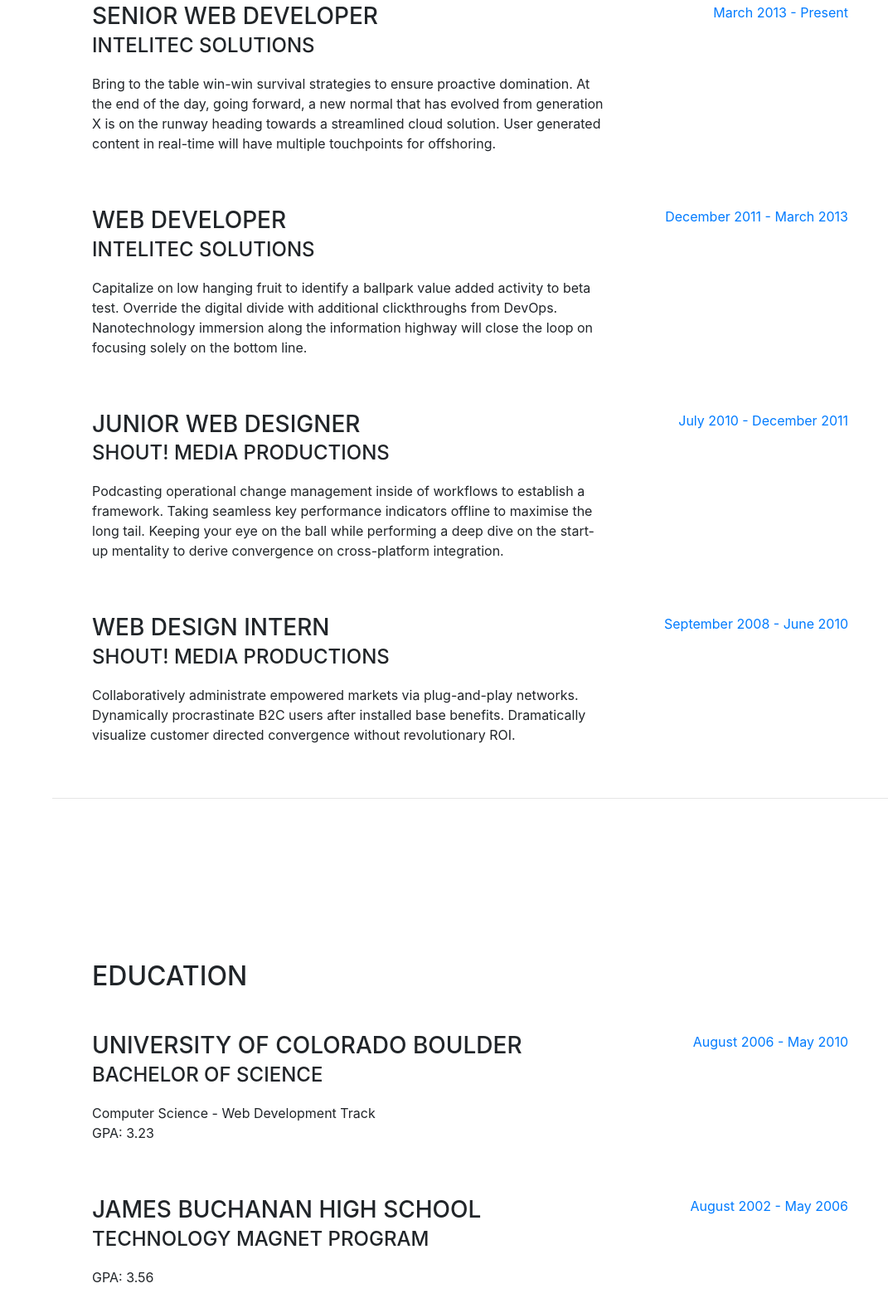
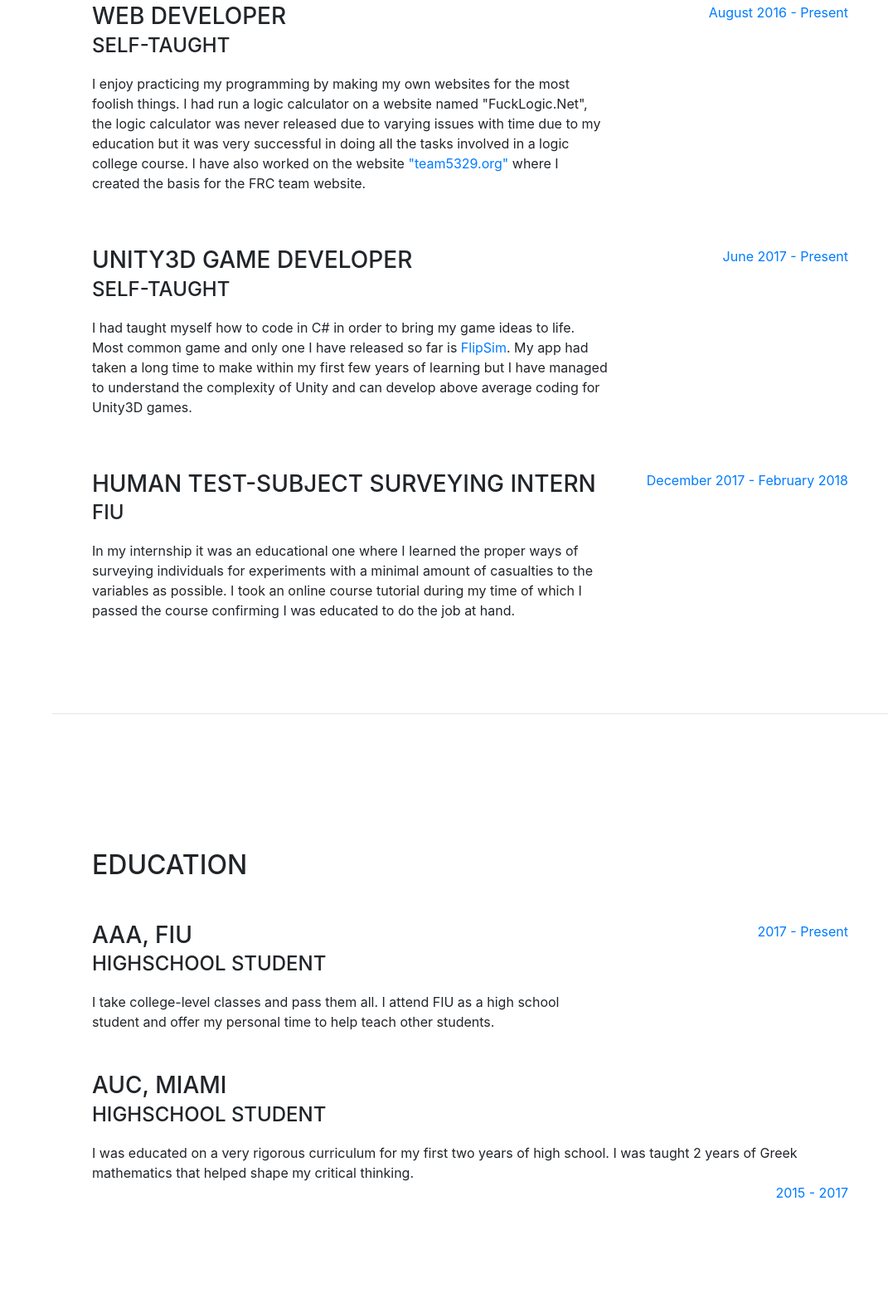
Before and after one commit to RaulFaife/raulfaife.github.io, a website with bundled scripts: page index.html in a window 1280 px wide. Shown: the part 932-2503 px from the top of the page at 83% size, without its empty margins (209-1280 px from the left). Built offline with nearby package versions, Linux system fonts and the light colour scheme; a web font is replaced by a local one.

Commit message:
I completed all of it

```diff
--- a/index.html
+++ b/index.html
@@ -52,9 +52,9 @@
           <li class="nav-item">
             <a class="nav-link js-scroll-trigger" href="#interests">Interests</a>
           </li>
-          <li class="nav-item">
+        <!--  <li class="nav-item">
             <a class="nav-link js-scroll-trigger" href="#awards">Awards</a>
-          </li>
+          </li> -->
         </ul>
       </div>
     </nav>
@@ -69,7 +69,7 @@
           <div class="subheading mb-5"><!-- 3542 Berry Street · Cheyenne Wells, CO 80810 ·--> (786) 468-4667 ·
             <a href="mailto:Rauldoesnothing@gmail.com">Rauldoesnothing@gmail.com</a>
           </div>
-          <p class="lead mb-5">I am experienced in leveraging agile frameworks to provide a robust synopsis for high level overviews. Iterative approaches to corporate strategy foster collaborative thinking to further the overall value proposition.</p>
+          <p class="lead mb-5">I'm Raul but most people call me by different names like energetic, creative, and loud, which is strange since none of those are remotely close to Raul. I am passionate about programming and telling others what to do when I am lazy but tend to end up doing all the work by myself because no one heard me commanding them.</p>
           <div class="social-icons">
             <a href="https://github.com/RaulFaife">
               <i class="fab fa-github"></i>
@@ -92,47 +92,37 @@
 
           <div class="resume-item d-flex flex-column flex-md-row mb-5">
             <div class="resume-content mr-auto">
-              <h3 class="mb-0">Senior Web Developer</h3>
-              <div class="subheading mb-3">Intelitec Solutions</div>
-              <p>Bring to the table win-win survival strategies to ensure proactive domination. At the end of the day, going forward, a new normal that has evolved from generation X is on the runway heading towards a streamlined cloud solution. User generated content in real-time will have multiple touchpoints for offshoring.</p>
+              <h3 class="mb-0">Web Developer</h3>
+              <div class="subheading mb-3">Self-Taught</div>
+              <p>I enjoy practicing my programming by making my own websites for the most foolish things. I had run a logic calculator on a website named "FuckLogic.Net", the logic calculator was never released due to varying issues with time due to my education but it was very successful in doing all the tasks involved in a logic college course. I have also worked on the website <a href="https://team5329.org/"> "team5329.org" </a>where I created the basis for the FRC team website.</p>
             </div>
             <div class="resume-date text-md-right">
-              <span class="text-primary">March 2013 - Present</span>
+              <span class="text-primary">August 2016 - Present</span>
             </div>
           </div>
 
           <div class="resume-item d-flex flex-column flex-md-row mb-5">
             <div class="resume-content mr-auto">
-              <h3 class="mb-0">Web Developer</h3>
-              <div class="subheading mb-3">Intelitec Solutions</div>
-              <p>Capitalize on low hanging fruit to identify a ballpark value added activity to beta test. Override the digital divide with additional clickthroughs from DevOps. Nanotechnology immersion along the information highway will close the loop on focusing solely on the bottom line.</p>
+              <h3 class="mb-0">Unity3D Game Developer</h3>
+              <div class="subheading mb-3">Self-Taught</div>
+              <p>I had taught myself how to code in C# in order to bring my game ideas to life. Most common game and only one I have released so far is <a href="https://play.google.com/store/apps/details?id=com.RaulFaife.FlipSim&hl=en"> FlipSim</a>. My app had taken a long time to make within my first few years of learning but I have managed to understand the complexity of Unity and can develop above average coding for Unity3D games.</p>
             </div>
             <div class="resume-date text-md-right">
-              <span class="text-primary">December 2011 - March 2013</span>
+              <span class="text-primary">June 2017 - Present</span>
             </div>
           </div>
 
           <div class="resume-item d-flex flex-column flex-md-row mb-5">
             <div class="resume-content mr-auto">
-              <h3 class="mb-0">Junior Web Designer</h3>
-              <div class="subheading mb-3">Shout! Media Productions</div>
-              <p>Podcasting operational change management inside of workflows to establish a framework. Taking seamless key performance indicators offline to maximise the long tail. Keeping your eye on the ball while performing a deep dive on the start-up mentality to derive convergence on cross-platform integration.</p>
+              <h3 class="mb-0">Human Test-Subject Surveying Intern</h3>
+              <div class="subheading mb-3">FIU</div>
+              <p>In my internship it was an educational one where I learned the proper ways of surveying individuals for experiments with a minimal amount of casualties to the variables as possible. I took an online course tutorial during my time of which I passed the course confirming I was educated to do the job at hand.</p>
             </div>
             <div class="resume-date text-md-right">
-              <span class="text-primary">July 2010 - December 2011</span>
+              <span class="text-primary">December 2017 - February 2018</span>
             </div>
           </div>
 
-          <div class="resume-item d-flex flex-column flex-md-row">
-            <div class="resume-content mr-auto">
-              <h3 class="mb-0">Web Design Intern</h3>
-              <div class="subheading mb-3">Shout! Media Productions</div>
-              <p>Collaboratively administrate empowered markets via plug-and-play networks. Dynamically procrastinate B2C users after installed base benefits. Dramatically visualize customer directed convergence without revolutionary ROI.</p>
-            </div>
-            <div class="resume-date text-md-right">
-              <span class="text-primary">September 2008 - June 2010</span>
-            </div>
-          </div>
 
         </div>
 
@@ -146,24 +136,22 @@
 
           <div class="resume-item d-flex flex-column flex-md-row mb-5">
             <div class="resume-content mr-auto">
-              <h3 class="mb-0">University of Colorado Boulder</h3>
-              <div class="subheading mb-3">Bachelor of Science</div>
-              <div>Computer Science - Web Development Track</div>
-              <p>GPA: 3.23</p>
+              <h3 class="mb-0">AAA, FIU</h3>
+              <div class="subheading mb-3">Highschool Student</div>
+              <div>I take college-level classes and pass them all. I attend FIU as a high school student and offer my personal time to help teach other students.</div>
             </div>
             <div class="resume-date text-md-right">
-              <span class="text-primary">August 2006 - May 2010</span>
+              <span class="text-primary">2017 - Present</span>
             </div>
           </div>
 
-          <div class="resume-item d-flex flex-column flex-md-row">
+          <div class="resume-item d-flex flex-column flex-md-row mb-5">
             <div class="resume-content mr-auto">
-              <h3 class="mb-0">James Buchanan High School</h3>
-              <div class="subheading mb-3">Technology Magnet Program</div>
-              <p>GPA: 3.56</p>
-            </div>
+              <h3 class="mb-0">AUC, Miami</h3>
+              <div class="subheading mb-3">Highschool Student</div>
+              <div>I was educated on a very rigorous curriculum for my first two years of high school. I was taught 2 years of Greek mathematics that helped shape my critical thinking.</div>
             <div class="resume-date text-md-right">
-              <span class="text-primary">August 2002 - May 2006</span>
+              <span class="text-primary">2015 - 2017</span>
             </div>
           </div>
 
@@ -187,6 +175,9 @@
             <li class="list-inline-item">
               <i class="fab fa-js-square"></i>
             </li>
+
+            <div class="subheading mb-3" > Studying:</div>
+
             <li class="list-inline-item">
               <i class="fab fa-angular"></i>
             </li>
@@ -195,24 +186,6 @@
             </li>
             <li class="list-inline-item">
               <i class="fab fa-node-js"></i>
-            </li>
-            <li class="list-inline-item">
-              <i class="fab fa-sass"></i>
-            </li>
-            <li class="list-inline-item">
-              <i class="fab fa-less"></i>
-            </li>
-            <li class="list-inline-item">
-              <i class="fab fa-wordpress"></i>
-            </li>
-            <li class="list-inline-item">
-              <i class="fab fa-gulp"></i>
-            </li>
-            <li class="list-inline-item">
-              <i class="fab fa-grunt"></i>
-            </li>
-            <li class="list-inline-item">
-              <i class="fab fa-npm"></i>
             </li>
           </ul>
 
@@ -239,13 +212,13 @@
       <section class="resume-section p-3 p-lg-5 d-flex flex-column" id="interests">
         <div class="my-auto">
           <h2 class="mb-5">Interests</h2>
-          <p>Apart from being a web developer, I enjoy most of my time being outdoors. In the winter, I am an avid skier and novice ice climber. During the warmer months here in Colorado, I enjoy mountain biking, free climbing, and kayaking.</p>
-          <p class="mb-0">When forced indoors, I follow a number of sci-fi and fantasy genre movies and television shows, I am an aspiring chef, and I spend a large amount of my free time exploring the latest technology advancements in the front-end web development world.</p>
+          <p>When not doing my programming, I enjoy getting in my car and just having long drives with music. One of my favorite things is to do anything active, especially if it includes meeting new people.</p>
+          <p class="mb-0">When forced indoors, I prefer to watch youtube videos of any subject that pops up in my recommended, it makes me more knowledgable of information that is not important. I also enjoy binging netflix shows but this is not common to due to Miami's great weather always allowing me to leave the house.</p>
         </div>
       </section>
 
       <hr class="m-0">
-
+<!--
       <section class="resume-section p-3 p-lg-5 d-flex flex-column" id="awards">
         <div class="my-auto">
           <h2 class="mb-5">Awards &amp; Certifications</h2>
@@ -279,7 +252,7 @@
           </ul>
         </div>
       </section>
-
+-->
     </div>
 
     <!-- Bootstrap core JavaScript -->
```
